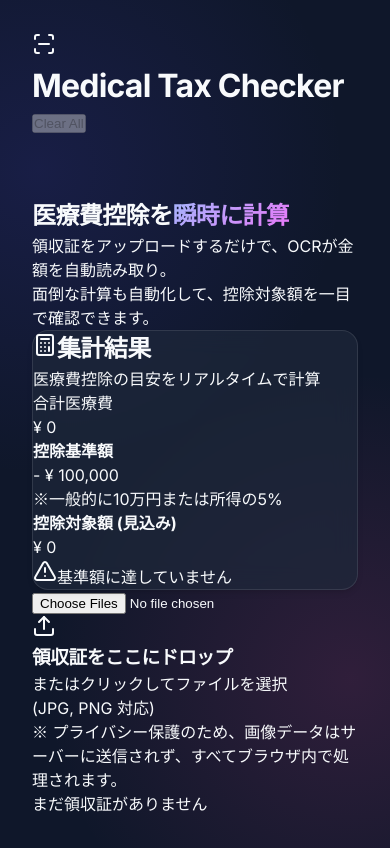
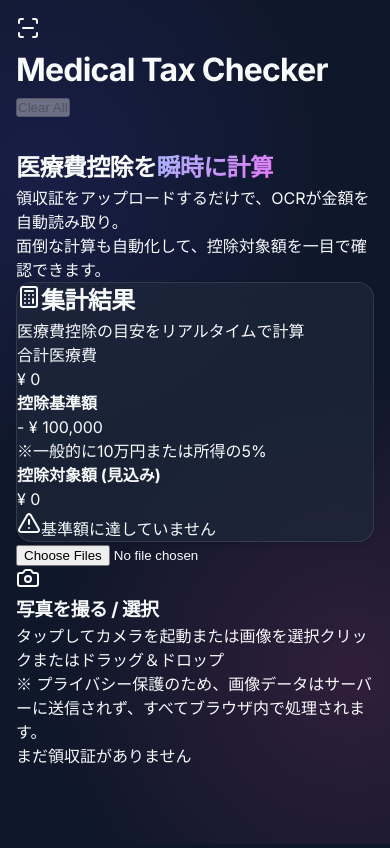
Before and after one commit to belieeve/medical_receipt_deduction_check, a React (Vite) app: page / in a window 390 px wide. Built offline with nearby package versions, Linux system fonts and the light colour scheme.

Commit message:
Optimize UI for mobile usability

```diff
--- a/src/App.tsx
+++ b/src/App.tsx
@@ -67,10 +67,10 @@ function App() {
     <div className="min-h-screen pb-20">
       {/* Header */}
       <header className="sticky top-0 z-50 backdrop-blur-xl bg-slate-900/80 border-b border-white/5">
-        <div className="container py-4 flex items-center justify-between">
-          <div className="flex items-center gap-3">
-            <div className="bg-primary/20 p-2 rounded-lg ring-1 ring-primary/30">
-              <ScanLine className="w-6 h-6 text-primary" />
+        <div className="container py-3 md:py-4 flex items-center justify-between">
+          <div className="flex items-center gap-2 md:gap-3">
+            <div className="bg-primary/20 p-1.5 md:p-2 rounded-lg ring-1 ring-primary/30">
+              <ScanLine className="w-5 h-5 md:w-6 md:h-6 text-primary" />
             </div>
             <h1 className="text-xl font-bold bg-gradient-to-r from-white to-slate-400 bg-clip-text text-transparent">
               Medical Tax Checker
@@ -87,13 +87,13 @@ function App() {
         </div>
       </header>
 
-      <main className="container mt-8 space-y-12">
+      <main className="container mt-6 md:mt-8 space-y-8 md:space-y-12">
         {/* Intro */}
         <div className="text-center max-w-2xl mx-auto space-y-4">
           <motion.h2
             initial={{ opacity: 0, y: 10 }}
             animate={{ opacity: 1, y: 0 }}
-            className="text-4xl md:text-5xl font-bold text-white tracking-tight"
+            className="text-3xl md:text-5xl font-bold text-white tracking-tight"
           >
             医療費控除を<span className="gradient-text">瞬時に計算</span>
           </motion.h2>
--- a/src/components/ReceiptList.tsx
+++ b/src/components/ReceiptList.tsx
@@ -26,11 +26,11 @@ export const ReceiptList: React.FC<ReceiptListProps> = ({ receipts, onDelete, on
                             animate={{ opacity: 1, scale: 1 }}
                             exit={{ opacity: 0, scale: 0.95 }}
                             layout
-                            className="glass-panel p-4 relative group hover:bg-slate-800/80 transition-colors"
+                            className="glass-panel p-3 md:p-4 relative group hover:bg-slate-800/80 transition-colors"
                         >
                             <button
                                 onClick={() => onDelete(receipt.id)}
-                                className="absolute top-2 right-2 p-1.5 rounded-full bg-slate-800/50 hover:bg-red-500/20 hover:text-red-400 text-slate-400 opacity-0 group-hover:opacity-100 transition-all"
+                                className="absolute top-2 right-2 p-2 rounded-full bg-slate-800 hover:bg-red-500/20 hover:text-red-400 text-slate-400 opacity-100 md:opacity-0 md:group-hover:opacity-100 transition-all z-10"
                             >
                                 <Trash2 className="w-4 h-4" />
                             </button>
--- a/src/components/SummaryCard.tsx
+++ b/src/components/SummaryCard.tsx
@@ -27,9 +27,9 @@ export const SummaryCard: React.FC<SummaryCardProps> = ({ totalAmount, deduction
                     <p className="text-slate-400 text-sm">医療費控除の目安をリアルタイムで計算</p>
                 </div>
 
-                <div className="flex flex-col items-end gap-1">
+                <div className="w-full md:w-auto flex flex-row md:flex-col justify-between md:justify-start items-center md:items-end gap-1 p-3 md:p-0 bg-slate-800/30 md:bg-transparent rounded-lg md:rounded-none border border-slate-700/50 md:border-none">
                     <div className="text-sm text-slate-400">合計医療費</div>
-                    <div className="text-3xl font-bold text-white font-mono tracking-tight">
+                    <div className="text-2xl md:text-3xl font-bold text-white font-mono tracking-tight">
                         ¥ {totalAmount.toLocaleString()}
                     </div>
                 </div>
--- a/src/components/UploadZone.tsx
+++ b/src/components/UploadZone.tsx
@@ -1,5 +1,5 @@
 import React from 'react';
-import { Upload, Loader2 } from 'lucide-react';
+import { Camera, Loader2 } from 'lucide-react';
 import { clsx } from 'clsx';
 
 interface UploadZoneProps {
@@ -47,21 +47,21 @@ export const UploadZone: React.FC<UploadZoneProps> = ({ onFileSelect, isProcessi
                 className="absolute inset-0 cursor-pointer opacity-0 z-10"
             />
 
-            <div className="flex flex-col items-center justify-center py-16 px-6 text-center">
-                <div className="mb-6 rounded-full bg-slate-800 p-4 shadow-xl ring-1 ring-slate-700 group-hover:bg-primary/20 group-hover:ring-primary/50 transition-all duration-300">
+            <div className="flex flex-col items-center justify-center py-10 md:py-16 px-6 text-center">
+                <div className="mb-4 md:mb-6 rounded-full bg-slate-800 p-4 shadow-xl ring-1 ring-slate-700 group-hover:bg-primary/20 group-hover:ring-primary/50 transition-all duration-300">
                     {isProcessing ? (
-                        <Loader2 className="h-10 w-10 text-primary animate-spin" />
+                        <Loader2 className="h-8 w-8 md:h-10 md:w-10 text-primary animate-spin" />
                     ) : (
-                        <Upload className="h-10 w-10 text-primary group-hover:scale-110 transition-transform duration-300" />
+                        <Camera className="h-8 w-8 md:h-10 md:w-10 text-primary group-hover:scale-110 transition-transform duration-300" />
                     )}
                 </div>
 
-                <h3 className="mb-2 text-xl font-bold text-white">
-                    {isProcessing ? '解析中...' : '領収証をここにドロップ'}
+                <h3 className="mb-2 text-lg md:text-xl font-bold text-white">
+                    {isProcessing ? '解析中...' : '写真を撮る / 選択'}
                 </h3>
-                <p className="text-sm text-slate-400 max-w-xs mx-auto">
-                    またはクリックしてファイルを選択<br />
-                    (JPG, PNG 対応)
+                <p className="text-xs md:text-sm text-slate-400 max-w-xs mx-auto dark:text-slate-400">
+                    <span className="md:hidden">タップしてカメラを起動または画像を選択</span>
+                    <span className="hidden md:inline">クリックまたはドラッグ＆ドロップ</span>
                 </p>
             </div>
 
--- a/src/index.css
+++ b/src/index.css
@@ -73,11 +73,19 @@ body {
 .container {
   max-width: 1200px;
   margin: 0 auto;
-  padding: 2rem;
+  padding: 1rem;
   width: 100%;
 }
 
-h1, h2, h3 {
+@media (min-width: 768px) {
+  .container {
+    padding: 2rem;
+  }
+}
+
+h1,
+h2,
+h3 {
   font-weight: 700;
   letter-spacing: -0.025em;
 }
```
